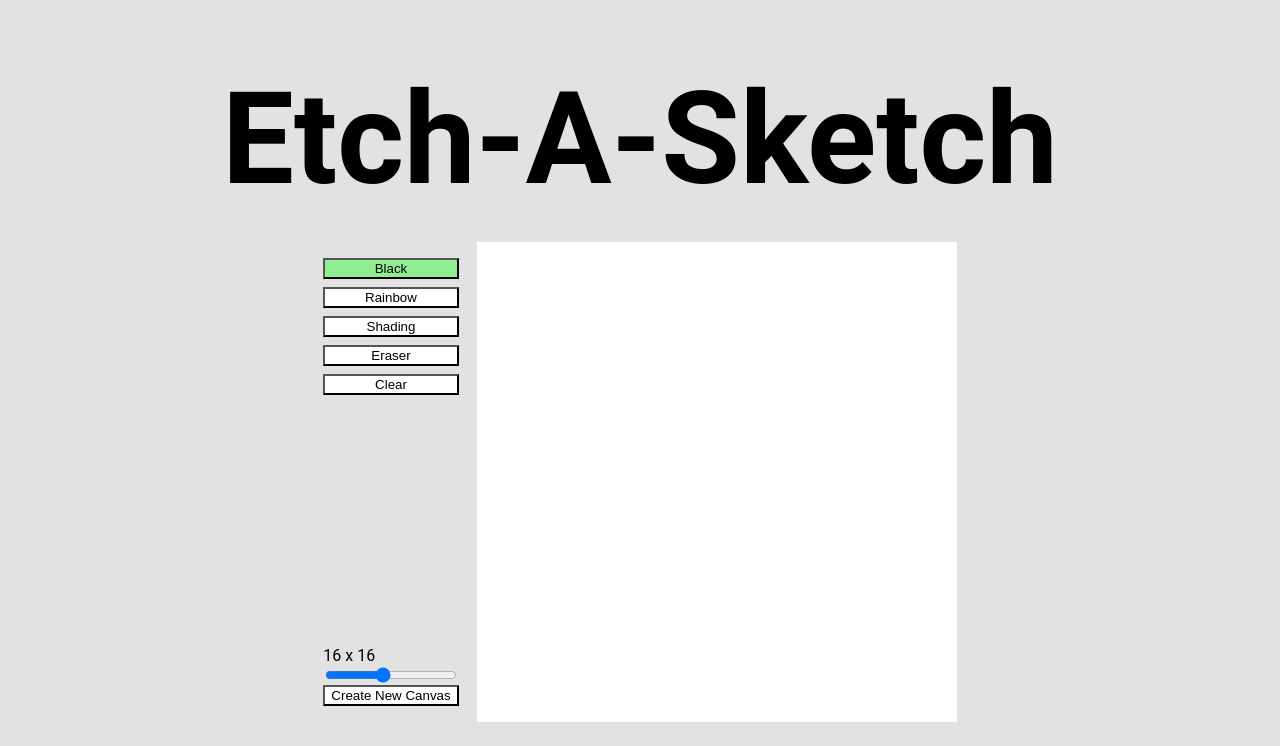
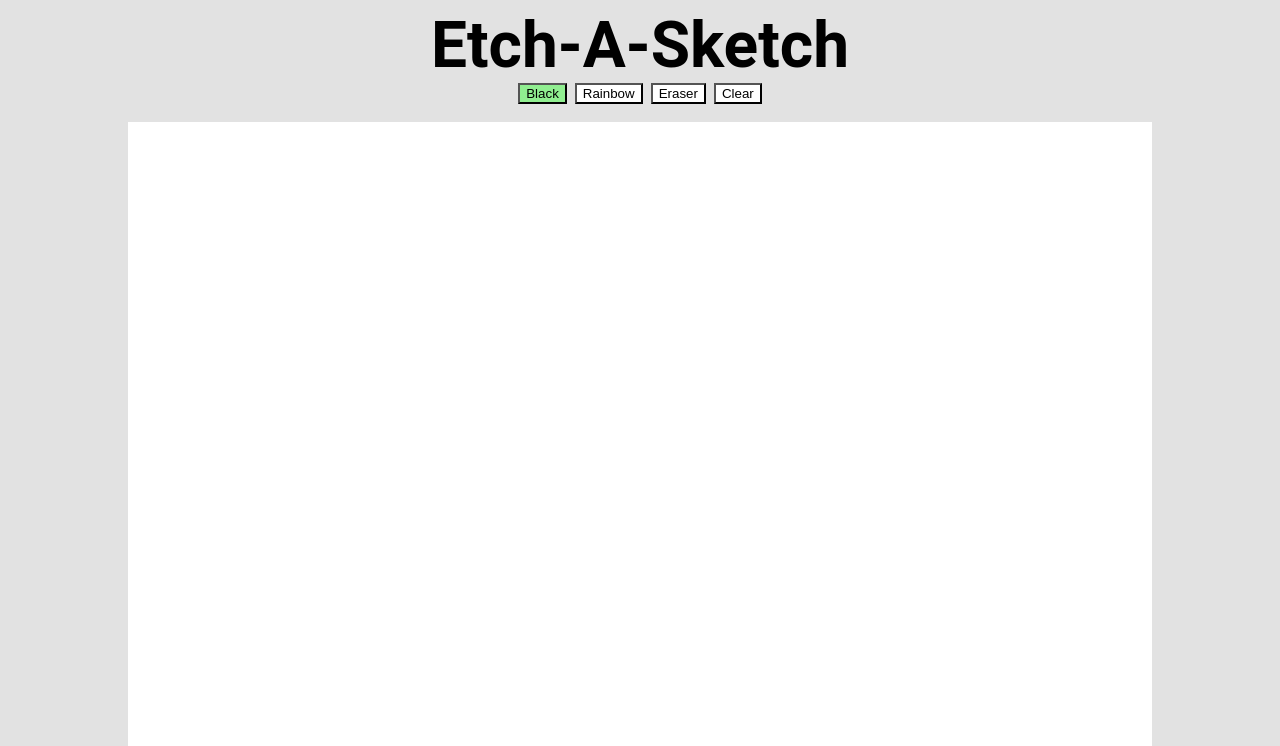
Before and after one commit to notben-273/etch-a-sketch, a plain HTML site: page index.html in a window 1280 px wide. Both pictures are taken after a click on the button "Black". Shown: the top 746 px of the page. Drawn offline with Linux system fonts and the light colour scheme.

Commit message:
Changes around UI

```diff
--- a/index.html
+++ b/index.html
@@ -10,22 +10,19 @@
 <body>
     <div id="header">Etch-A-Sketch</div>
     <div id="main-section">
-        <div id="controls">
         <div id="buttons">
             <button id="black">Black</button>
             <button id="rainbow">Rainbow</button>
-                <button id="shading">Shading</button>
             <button id="eraser">Eraser</button>
             <button id="clear">Clear</button>
         </div>
+        <div id="container"></div>
         <div id="grid-options">
             <div id="grid-size"></div>
             <input type="range" id="size-slider" min="4" max="32" step="2" value="16">
             <button id="createButton">Create New Canvas</button>
         </div>
     </div>
-        <div id="container"></div>
-    </div>
     <div id="footer">Copyright © 2024 notben-273</div>
 </body>
 </html>
--- a/js-file.js
+++ b/js-file.js
@@ -7,13 +7,13 @@ const clear = document.querySelector("#clear");
 const eraser = document.querySelector("#eraser");
 const black = document.querySelector("#black");
 const rainbow = document.querySelector("#rainbow");
+
 container.addEventListener("mousedown", () => mouseHeld = true);
 container.addEventListener("mouseup", () => mouseHeld = false);
 
 let mouseHeld = false;
 let currentSize = 16;
-let currentColor = "Black"
-let isRainbow = false;
+let currentColor = "000000"
 
 document.addEventListener('DOMContentLoaded', () => createGrid(currentSize));
 
@@ -30,21 +30,28 @@ eraser.addEventListener("click", () => {
     eraser.style.backgroundColor = "lightgreen";
     black.style.backgroundColor = "White";
     rainbow.style.backgroundColor = "White";
-    changeColor("White")
+    changeColor("ffffff");
 });
 
 black.addEventListener("click", () => {
     eraser.style.backgroundColor = "White";
     black.style.backgroundColor = "lightgreen";
     rainbow.style.backgroundColor = "White";
-    changeColor("Black")
+    changeColor("000000");
 });
 
 rainbow.addEventListener("click", () => {
     eraser.style.backgroundColor = "White";
     black.style.backgroundColor = "White";
     rainbow.style.backgroundColor = "lightgreen";
-    isRainbow = true
+    isRainbow = true;
+});
+
+shading.addEventListener("click", () => {
+    eraser.style.backgroundColor = "lightgreen";
+    black.style.backgroundColor = "White";
+    rainbow.style.backgroundColor = "White";
+    isShading = true;
 });
 
 function createGrid(size) {
@@ -93,6 +100,6 @@ function createGrid(size) {
 }
 
 function changeColor(color) {
-    currentColor = color;
+    currentColor = "#" + color;
     isRainbow = false;
 }
--- a/style.css
+++ b/style.css
@@ -1,3 +1,9 @@
+@media only screen and (max-width: 600px) {
+    body {
+      background-color: lightblue;
+    }
+}
+
 body {
     background-color: rgb(226, 226, 226);
     margin: 0;
@@ -10,15 +16,17 @@ body {
 }
 
 #header {
-    padding: 5% 0px 0px 0px;
+    padding: 8px 0px 0px 0px;
     font-weight: 600;
-    font-size: 10vw;
+    font-size: 5vw;
 }
 
 #main-section {
     display: flex;
+    flex-direction: column;
     width: 100%;
-    justify-content: center;
+    /* justify-content: center; */
+    align-items: center;
     gap: 18px;
 }
 
@@ -37,17 +45,16 @@ button {
     flex-direction: column;
 }
 
-#controls {
+#buttons {
     display: flex;
-    flex-direction: column;
+    flex-direction: row;
     justify-content: space-between;
-    padding: 1em 0px;
 }
 
 #container {
     background-color: white;
-    width: 60vh;
-    height: 60vh;
+    width: 80vw;
+    height: 80wh;
     display: flex;
     flex-wrap: wrap;
 }
```
Lines whose indentation alone changed are shown as unchanged.
